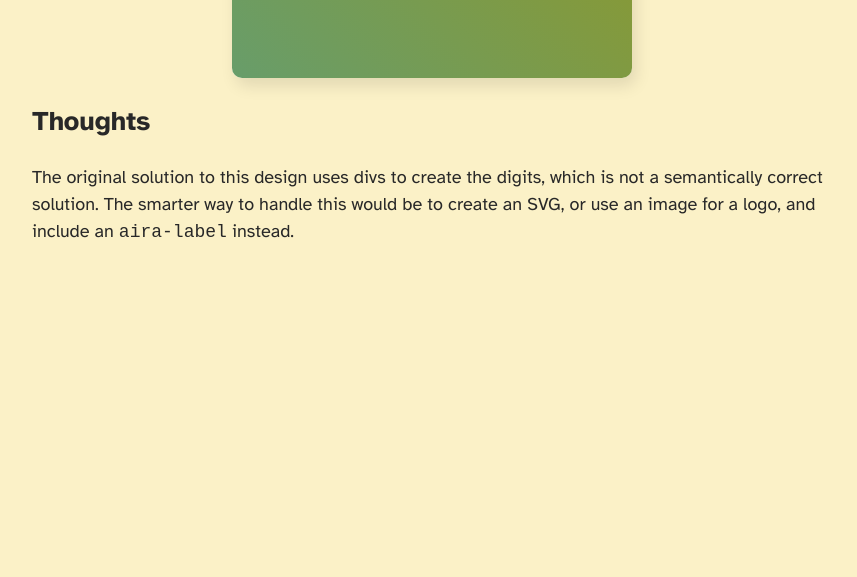
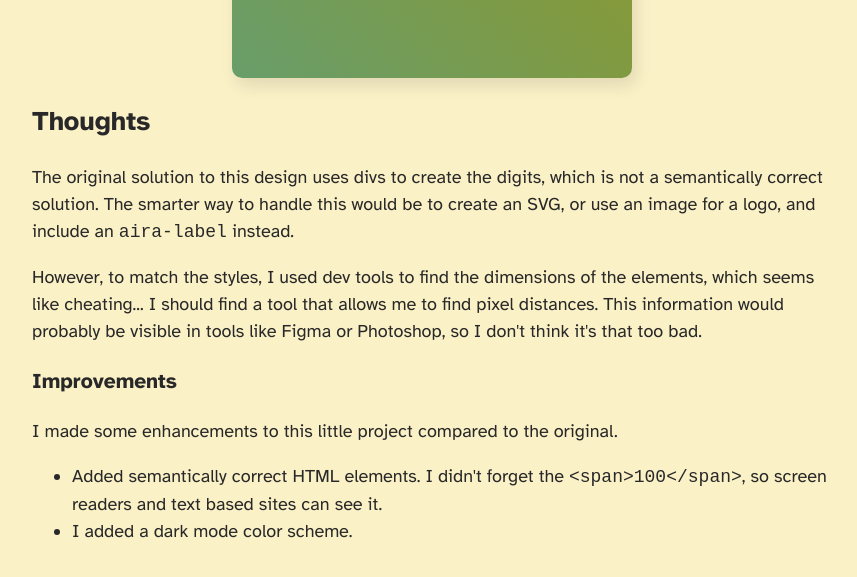
Before and after one commit to NicksPatties/front-end-exercises, a website built with Vite: page 100days-logo/index.html in a window 1280 px wide. Shown: the part 595-1172 px from the top of the page, without its empty margins (208-1065 px from the left). Before the commit the page ends 913 px from the top, so only its background shows below. Built offline with nearby package versions, Linux system fonts and the light colour scheme.

Commit message:
Add some more notes to 100days-logo

```diff
--- a/100days-logo/index.html
+++ b/100days-logo/index.html
@@ -37,7 +37,16 @@
       solution. The smarter way to handle this would be to create an SVG, or use an image for a logo, and include an
       <code>aira-label</code> instead.
     </p>
-
+    <p>However, to match the styles, I used dev tools to find the dimensions of the elements, <em>which seems like
+        cheating...</em> I should find a tool that allows me to find pixel distances. This information would probably be
+      visible in tools like Figma or Photoshop, so I don't think it's that too bad.</p>
+    <h3>Improvements</h3>
+    <p>I made some enhancements to this little project compared to the original.</p>
+    <ul>
+      <li>Added semantically correct HTML elements. I didn't forget the <code>&lt;span&gt;100&lt;/span&gt;</code>, so
+        screen readers and text based sites can see it.</li>
+      <li>I added a dark mode color scheme.</li>
+    </ul>
   </div>
 </body>
 
```
